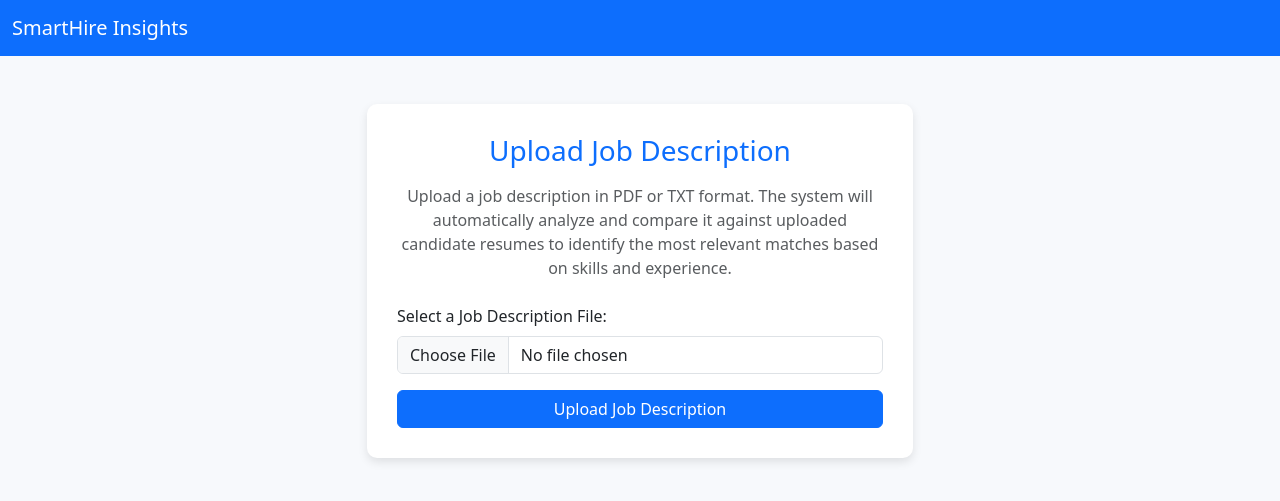
After one commit to ProgyaBhattachrjee/SmartHire, a Flask app: page /job_description in a window 1280 px wide. The commit adds this page. Shown: the top 501 px of the page. Run offline with Flask 3, Linux system fonts and the light colour scheme; some libraries are stand-ins or nearby versions.

Commit message:
added job_description

```diff
--- a/app.py
+++ b/app.py
@@ -117,6 +117,71 @@ def add_candidate():
 def list_candidates():
     candidates = get_all_candidates()
     return render_template('candidates.html', candidates=candidates)
+@app.route('/upload_job_description', methods=['POST'])
+def upload_job_description():
+    if 'job_description' not in request.files:
+        return 'No file part', 400
+
+    file = request.files['job_description']
+
+    if file.filename == '':
+        return 'No selected file', 400
+
+    if file and allowed_file(file.filename):
+        filename = secure_filename(file.filename)
+        filepath = os.path.join(app.config['UPLOAD_FOLDER'], filename)
+        file.save(filepath)
+
+        job_desc_text = extract_job_description(filepath)
+
+        # Now we can use this job description to compare candidates
+        candidates = get_all_candidates()
+        job_fit_scores = match_candidates_to_job(candidates, job_desc_text)
+
+        # Return the scores for display
+        return render_template('candidate_matching.html', job_fit_scores=job_fit_scores)
+
+    return 'Invalid file format', 400
+
+# Function to extract text from the job description file (PDF/Text)
+def extract_job_description(filepath):
+    text = ""
+    if filepath.endswith('.pdf'):
+        with open(filepath, 'rb') as file:
+            reader = PyPDF2.PdfReader(file)
+            for page in range(len(reader.pages)):
+                text += reader.pages[page].extract_text()
+    elif filepath.endswith('.txt'):
+        with open(filepath, 'r') as file:
+            text = file.read()
+    return text
+
+# Function to match candidates to job description
+def match_candidates_to_job(candidates, job_desc):
+    job_desc_keywords = job_desc.lower().split()  # Basic keyword matching
+    job_fit_scores = []
+
+    for candidate in candidates:
+        skills = candidate[3].lower().split(',')  # Extract skills from candidate (assuming 4th column is skills)
+        score = sum(1 for skill in skills if skill.strip() in job_desc_keywords)
+        job_fit_scores.append({
+            'candidate_name': candidate[1],
+            'email': candidate[2],
+            'score': score
+        })
+
+    # Sort by score in descending order
+    job_fit_scores.sort(key=lambda x: x['score'], reverse=True)
+    return job_fit_scores
+# Route for Job Description Page
+@app.route('/job_description')
+def job_description():
+    return render_template('job_description.html')
+
+# Route for Candidate Matching Page
+@app.route('/candidate_matching')
+def candidate_matching():
+    return render_template('candidate_matching.html')
 
 # Route for the home page
 @app.route('/')
--- a/frontend/templates/add_candidate.html
+++ b/frontend/templates/add_candidate.html
@@ -24,6 +24,10 @@
 
     <div class="container mt-5">
       <h2 class="text-center text-primary mb-4">Upload Candidate Resume</h2>
+      <p class="text-center text-muted mb-4">
+        Upload a candidate's resume (PDF only). We'll extract and save details
+        like name, email, skills, and experience for easy screening.
+      </p>
       <div class="card shadow p-4 mx-auto" style="max-width: 600px">
         <form
           action="/add_candidate"
--- /dev/null
+++ b/frontend/templates/job_description.html
@@ -0,0 +1,72 @@
+<!DOCTYPE html>
+<html lang="en">
+  <head>
+    <meta charset="UTF-8" />
+    <meta name="viewport" content="width=device-width, initial-scale=1" />
+    <title>Upload Job Description | SmartHire Insights</title>
+    <link
+      href="https://cdn.jsdelivr.net/npm/bootstrap@5.3.2/dist/css/bootstrap.min.css"
+      rel="stylesheet"
+    />
+    <style>
+      body {
+        background-color: #f7f9fc;
+      }
+      .form-box {
+        background: #fff;
+        padding: 30px;
+        border-radius: 10px;
+        box-shadow: 0 4px 10px rgba(0, 0, 0, 0.1);
+      }
+    </style>
+  </head>
+  <body>
+    <nav class="navbar navbar-expand-lg navbar-dark bg-primary">
+      <div class="container-fluid">
+        <a class="navbar-brand" href="/">SmartHire Insights</a>
+      </div>
+    </nav>
+
+    <div class="container mt-5">
+      <div class="row justify-content-center">
+        <div class="col-md-6">
+          <div class="form-box">
+            <h3 class="text-center text-primary mb-3">
+              Upload Job Description
+            </h3>
+            <p class="text-muted text-center mb-4">
+              Upload a job description in PDF or TXT format. The system will
+              automatically analyze and compare it against uploaded candidate
+              resumes to identify the most relevant matches based on skills and
+              experience.
+            </p>
+            <form
+              action="/upload_job_description"
+              method="POST"
+              enctype="multipart/form-data"
+            >
+              <div class="mb-3">
+                <label for="job_description" class="form-label"
+                  >Select a Job Description File:</label
+                >
+                <input
+                  type="file"
+                  id="job_description"
+                  name="job_description"
+                  accept=".pdf, .txt"
+                  class="form-control"
+                  required
+                />
+              </div>
+              <button type="submit" class="btn btn-primary w-100">
+                Upload Job Description
+              </button>
+            </form>
+          </div>
+        </div>
+      </div>
+    </div>
+
+    <script src="https://cdn.jsdelivr.net/npm/bootstrap@5.3.2/dist/js/bootstrap.bundle.min.js"></script>
+  </body>
+</html>
```
Also changed, not shown: frontend/templates/candidate_matching.html (added, +66 -0 lines), frontend/templates/index.html (+58 -11 lines), candidates.db, 2 other files.
